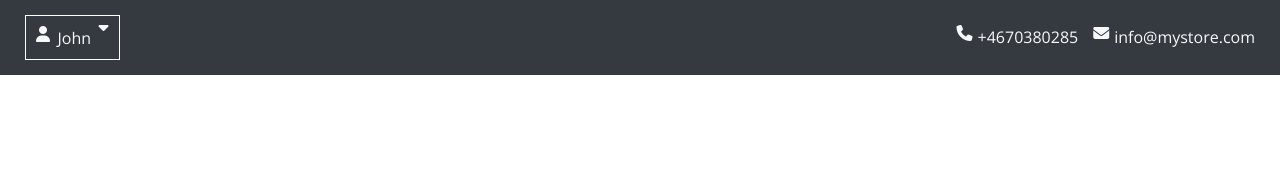
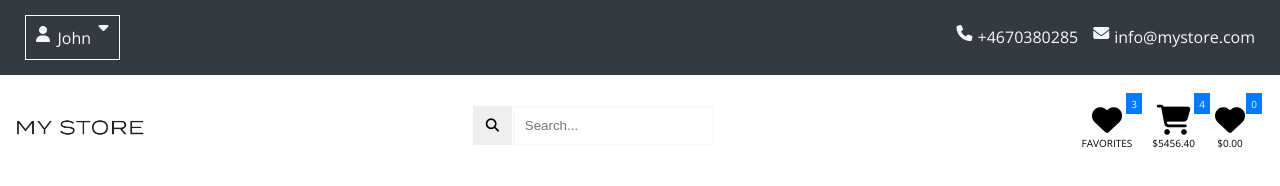
Before and after one commit to atenghamn/mockupWebShop, a plain HTML site: page index.html in a window 1280 px wide. Drawn offline with nearby package versions, Linux system fonts and the light colour scheme.

Commit message:
top navbar built, still need to fix the searchbar

```diff
--- a/css/layout.css
+++ b/css/layout.css
@@ -34,6 +34,9 @@
 .mt-15, .my-15{ margin-top: var(--distance-15); } /* 4rem */
 .mb-15, .my-15{ margin-bottom: var(--distance-15);}
 
+
+.mr-0, .mx-0{ margin-right: var(--distance-0); }
+.ml-0, .mx-0{ margin-left: var(--distance-0); }
 .mr-2, .mx-2{ margin-right: var(--distance-2);}
 .ml-2, .mx-2{ margin-left: var(---distance-2);}
 .mr-3, .mx-3{ margin-right: var(--distance-3) ;}
@@ -42,6 +45,10 @@
 .ml-4, .mx-4{ margin-left: var(--distance-4);}
 .mr-6, .mx-6{ margin-right: var(--distance-6);}
 .ml-6, .mx-6{ margin-left: var(--distance-6);}
+.mr-7, .mx-7{ margin-right: var(--distance-7);}
+.ml-7, .mx-7{ margin-left: var(--distance-7);}
+.mr-8, .mx-8{ margin-right: var(--distance-8);}
+.ml-8, .mx-8{ margin-left: var(--distance-8);}
 
 /******************************
 ******** Positions ************
@@ -54,6 +61,8 @@
 /******************************
 ******** Paddings *************
 ******************************/
+.p-2{ padding: var(--distance-2); }
+.p-3{ padding: var(--distance-3); }
 .p-4{ padding: var(--distance-4); }
 .p-5{ padding: var(--distance-5); }
 .p-6{ padding: var(--distance-6); }
@@ -96,6 +105,7 @@
 ********* Borders **************
 *******************************/
 .border-radius {border-radius: var(--border-radius-sm);}
+.border-square {border-radius: 0; border-width: var(--distance-1); border-color: var(--color-light);}
 
 .border-small-white{ border: var(--border-xs-white);}
 
@@ -114,3 +124,44 @@
 *********************************/
 .shadow-sm { box-shadow: var(--shadow-small-light);}
 .shadow-lg { box-shadow: var(--shadow-large-light)}
+
+/*********************************
+*********** Images ***************
+*********************************/
+.logo-small-width{ max-width: 13rem;}
+
+
+
+/*********************************
+***** Badges and Buttons *********
+*********************************/
+.icon-badge-1{
+    top: 93px;
+    right: 18px;
+    padding: var(--distance-1) var(--distance-3);
+}
+
+.icon-badge-2{
+    top: 93px;
+    right: 70px;
+    padding: var(--distance-1) var(--distance-3);
+}
+
+.icon-badge-3{
+    top: 93px;
+    right: 138px;
+    padding: var(--distance-1) var(--distance-3);
+}
+
+.icon-sqr {
+    padding-top: var(--distance-1);
+    padding-bottom: var(--distance-1);
+    padding-left: var(--distance-2);
+    padding-right: var(--distance-2);
+}
+
+.icon-form-control{
+    left: -40px;
+    padding: 11px;
+    border-color: transparent;
+}
--- a/index.html
+++ b/index.html
@@ -21,7 +21,7 @@
 <body>
     <!-- Top Bar-->
     <header>
-        <nav class="d-flex max width justify-content-between align-items-center mx-auto p-6 bg-primary"> <!--Osäker på om färgen ska vara här?-->
+        <nav class="d-flex max width justify-content-between align-items-center mx-auto p-6 bg-primary">
             <!-- Left button -->
             <div class="text-size-sm border-small-white text-color-light ml-4">
                 <div class="d-flex mb-3">
@@ -30,7 +30,7 @@
                     <i class="fas fa-sort-down mb-4 mr-4 ml-3"></i>
                 </div>
             </div>
-
+            <!--Contoner for the two field to the right -->
             <div class="d-flex text-size-sm text-color-light mr-4">
                 <!-- Tel Contact -->
                 <div class="d-flex ">
@@ -53,5 +53,51 @@
         </nav>
     </header>
 
+    <!-- Searchbar & Navigation -->
+    <section class="d-flex align-items-center justify-content-between mt-6 p-6">
+
+        <!-- Logo left side -->
+        <div class="d-flex">
+            <img class="logo-small-width" src="images/logo/logo.png" alt="logo">
+        </div>
+
+        <!-- Searchbar -->
+        <form action="" class="d-flex">
+            <div class="position-relative mb-2">
+                <button class="position-absolute fas fa-search icon-form-control"></button>
+                <input type="text" placeholder="Search..." class="form-control border-sm border-radius lh-md p-4 min-width-xxl">
+            </div>
+        </form>
+
+
+       <!-- 3 Icons right side -->
+       <div class="d-flex justify-content-between p-">
+        <div class="d-flex flex-column align-items-center">
+            <i class="fas fa-heart position-relative text-size-xxl"></i>
+            <p class=" text-size-xxs bg-secondary p-2 text-color-light icon-sqr icon-badge-3 position-absolute">3</p>
+            <p class="text-uppercase text-size-xxs"> Favorites </p>
+
+        </div>
+
+        <div class="d-flex flex-column align-items-center ml-8">
+            <i class="fas fa-shopping-cart position-relative text-size-xxl"></i>
+            <p class=" text-size-xxs bg-secondary p-2 text-color-light icon-sqr icon-badge-2 position-absolute">4</p>
+            <p class="text-uppercase text-size-xxs"> $5456.40 </p>
+
+        </div>
+
+        <div class="d-flex flex-column align-items-center ml-8 mr-8">
+            <i class="fas fa-heart position-relative text-size-xxl"></i>
+            <p class=" text-size-xxs bg-secondary p-2 text-color-light icon-sqr icon-badge-1 position-absolute">0</p>
+            <p class="text-uppercase text-size-xxs"> $0.00 </p>
+
+        </div>
+       </div>
+
+
+
+    </section>
+
+
 </body>
 </html>
```
